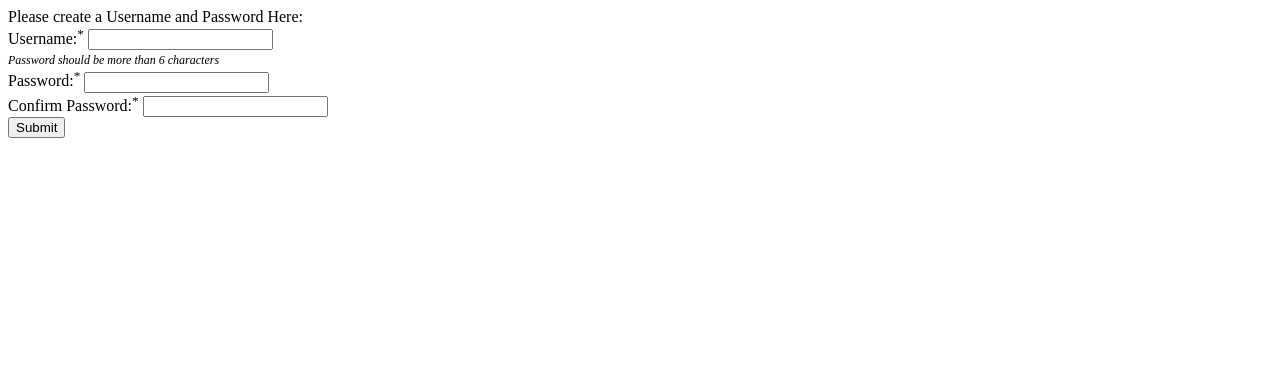
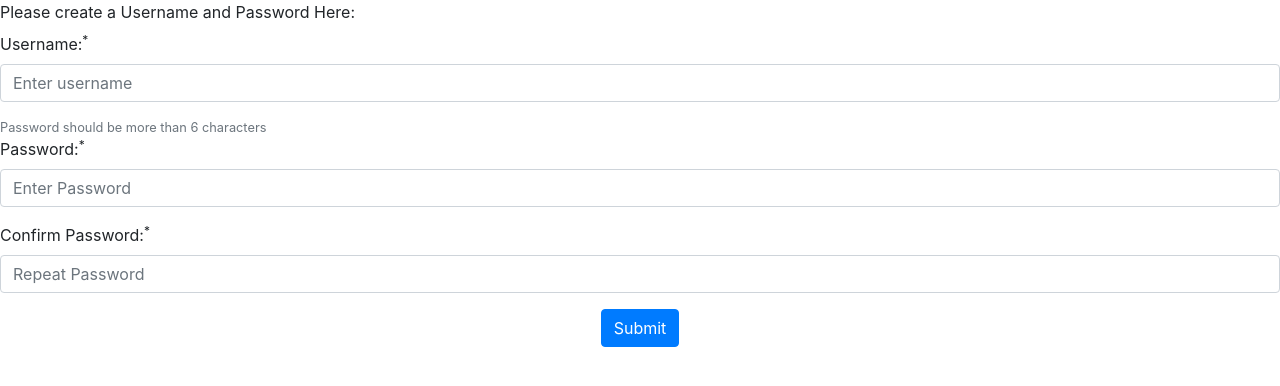
Before and after one commit to Lukhub/Test, a PHP site: page / in a window 1280 px wide. Shown: the top 386 px of the page. Run offline with PHP 8.4, Linux system fonts and the light colour scheme.

Commit message:
Add files via upload
User interface has been modified

```diff
--- a/public_html/form.php
+++ b/public_html/form.php
@@ -26,13 +26,24 @@ function validate()
 }
 </script>
 
-Please create a Username and Password Here:
+<label> Please create a Username and Password Here: </label>
 <form action="register.php" method="post" onsubmit = "return validate();">
 	<!-- Username is a required field -->
-	Username:<sup>*</sup> <input type="text" name="username" id= "username" required> <br>
-	<!-- Password should not be less than 6 characters -->
-	<i style= font-size:12px>Password should be more than 6 characters</i><br>
- 	Password:<sup>*</sup> <input type="password" name="password" id= "password" required> <br>
-	Confirm Password:<sup>*</sup> <input type="password" name="confirmPassword" id ="confirmPassword" required> <br>
-	<button type="submit" name="submit"> Submit</button>
+	<div class= "form-group">
+		<label>Username:<sup>*</sup></label>
+		<input type="text" placeholder="Enter username" class="form-control" id= "username" required>
+	</div>
+	<div class="form-group">
+	    <!-- Password should not be less than 6 characters -->
+		<small class="form-text text-muted">Password should be more than 6 characters</small>
+		<label>Password:<sup>*</sup></label>
+ 	 	<input type="password" class="form-control" placeholder="Enter Password" id= "password" required>
+ 	</div>
+ 	<div class="form-group">
+ 		<label>Confirm Password:<sup>*</sup></label>
+ 		<input type="password" class="form-control" placeholder="Repeat Password" id ="confirmPassword" required>
+ 	</div>
+	<div class="form-group text-center">
+		<button type="submit" class="btn btn-primary "> Submit</button>
+	</div>
 </form>
--- a/public_html/index.php
+++ b/public_html/index.php
@@ -3,6 +3,7 @@
 <head>
 <meta charset="UTF-8">
 <title>Test</title>
+<link rel="stylesheet" href="https://stackpath.bootstrapcdn.com/bootstrap/4.1.3/css/bootstrap.min.css" integrity="sha384-MCw98/SFnGE8fJT3GXwEOngsV7Zt27NXFoaoApmYm81iuXoPkFOJwJ8ERdknLPMO" crossorigin="anonymous">
 </head>
 <body>
 <!-- This will insert the registration form here -->
```
